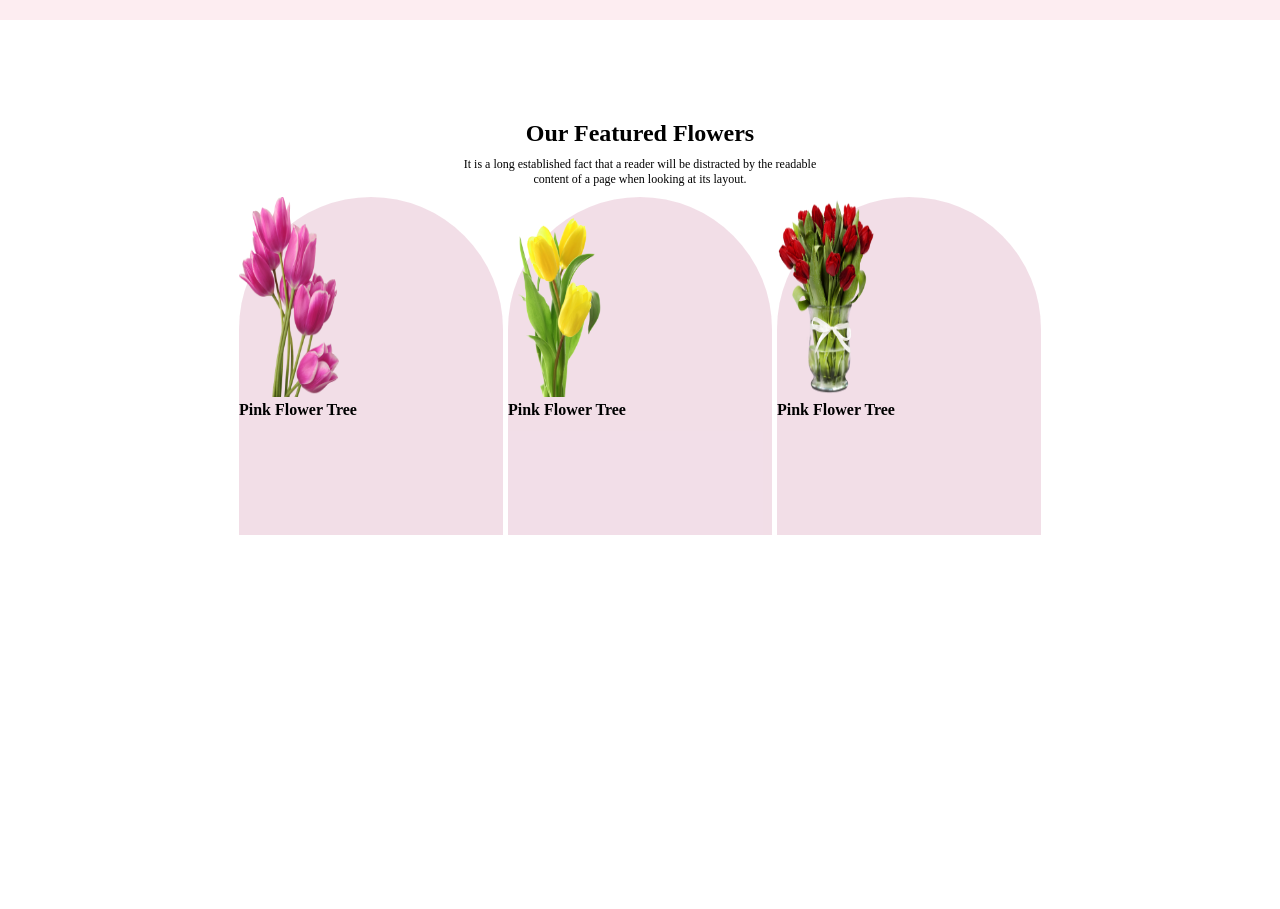
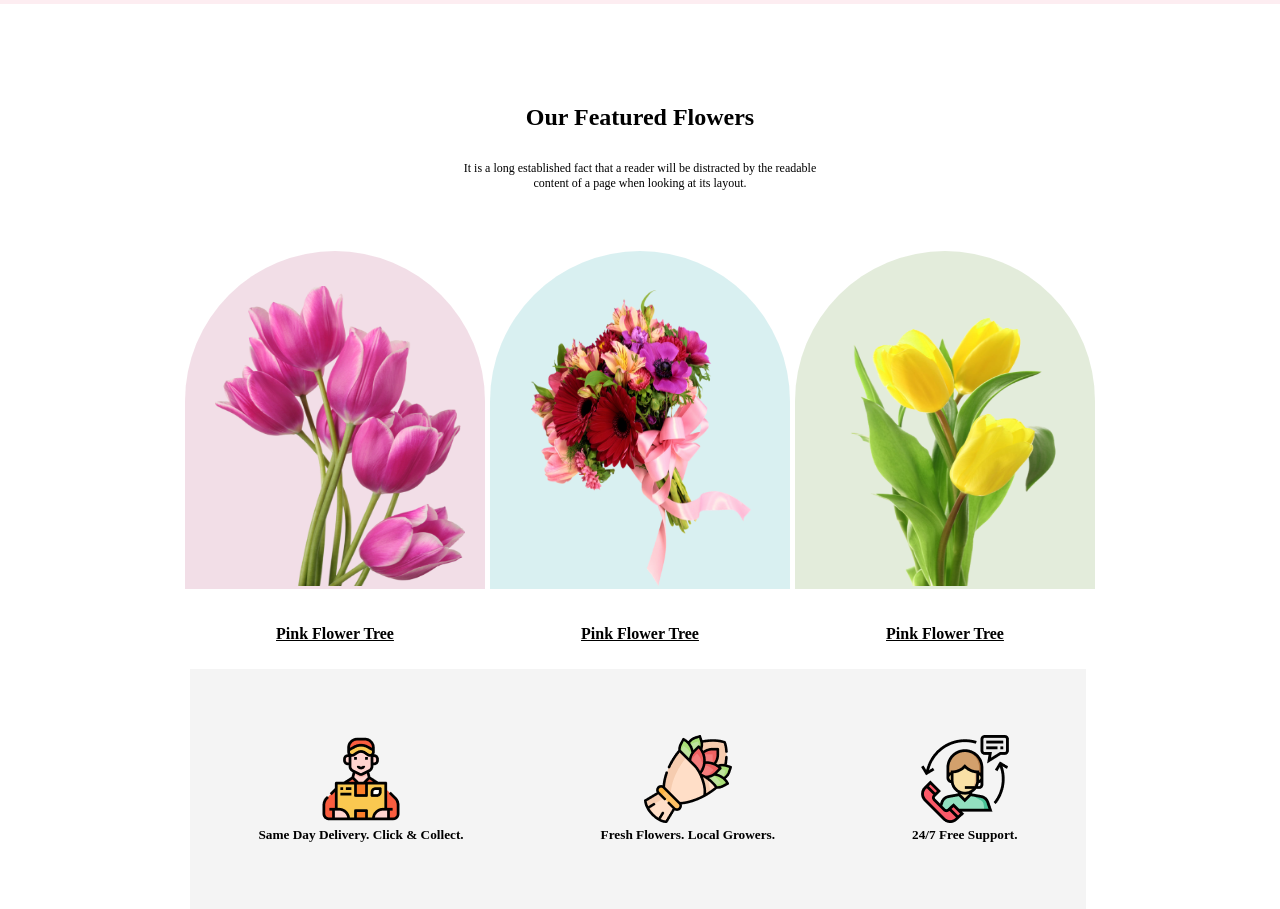
Before and after one commit to Taohid16/my-flower-shop, a plain HTML site: page index.html in a window 1280 px wide. Shown: the part 840-1749 px from the top of the page. Before the commit the page ends 1375 px from the top, so only its background shows below. Drawn offline with Linux system fonts and the light colour scheme.

Commit message:
added order section

```diff
--- a/index.css
+++ b/index.css
@@ -6,7 +6,7 @@
 
 .banner-container{
     display: flex;
-    height: 100vh;
+    height: 98vh;
     align-items: center;
     justify-content: space-evenly;
     background-color: #E554731A;
@@ -63,17 +63,40 @@
     gap: 5px;
 
 }
-.featured-flower{
-    width: 264px;
+.featured-flower1{
+    width: 300px;
     height: 338px;
     flex-shrink: 0;
     border-radius: 300px 300px 0px 0px;
     background: rgba(167, 33, 98, 0.15);
+    margin-top: 30px;
+    text-align: center;
+    text-decoration: underline;
+}
+.featured-flower2{
+    width: 300px;
+    height: 338px;
+    flex-shrink: 0;
+    border-radius: 300px 300px 0px 0px;
+    background: rgba(5, 151, 160, 0.15);
+    margin-top: 30px;
+    text-align: center;
+    text-decoration: underline;
+}
+.featured-flower3{
+    width: 300px;
+    height: 338px;
+    flex-shrink: 0;
+    border-radius: 300px 300px 0px 0px;
+    background: rgba(71, 125, 17, 0.15);
+    margin-top: 30px;
+    text-align: center;
+    text-decoration: underline;
 }
 .Flower{
-    width: 100px;
-    height: 200px;
-
+    width: 250px;
+    height: 300px;
+    margin: 35px  30px;
 }
 
 .featured-desc > p,h2{
@@ -83,9 +106,21 @@
     margin-top: 100px ;
 }
 .featured-header{
-    font-weight: 700;
+    font-weight: 900;
 }
 .featured-para{
     font-size: 12px;
-    padding: 10px;
+    padding: 30px;
 }
+.order-section{
+    display: flex;
+    height: 30vh;
+    margin-top: 80px;
+    width: 100%;
+    background-color: rgba(39, 39, 39, 0.05);;
+    justify-content: space-around;
+    align-items: center;
+    text-align: center;
+    width: 70%;
+    margin-left: 190px;
+}
--- a/index.html
+++ b/index.html
@@ -31,21 +31,34 @@
             <p class="featured-para">It is a long established fact that a reader will be distracted by the readable <br> content of a page when looking at its layout.</p>
             </div>
             <div class="featured-img">
-                <div class="featured-flower">
+                <div class="featured-flower1">
                 <img class="Flower" src="./Flower Asset/pngwing 6.png" alt="">
-                <h4>Pink Flower Tree</h4>
+                    <div class="img-footer">  <h4>Pink Flower Tree</h4> </div>
                 </div>
-                <div class="featured-flower">
+                <div class="featured-flower2">
+                <img class="Flower" src="./Flower Asset/pngwing 5.png" alt="">
+                <div class="img-footer">  <h4>Pink Flower Tree</h4> </div>
+                </div>
+                <div class="featured-flower3">
                 <img class="Flower" src="./Flower Asset/pngwing 7.png" alt="">
-                <h4>Pink Flower Tree</h4>
-                </div>
-                <div class="featured-flower">
-                <img class="Flower" src="./Flower Asset/pngwing 8.png" alt="">
-                <h4>Pink Flower Tree</h4>
+                   <div class="img-footer"> <h4>Pink Flower Tree</h4> </div>
                 </div>
             </div>
         </div>
-
+        <div class="order-section">
+            <div class="order-section1">
+                <img src="./Flower Asset/Group 57.png" alt="">
+                <h5>Same Day Delivery. Click & Collect.</h5>
+            </div>
+            <div class="order-section2">
+                <img src="./Flower Asset/Group 58.png" alt="">
+                <h5>Fresh Flowers. Local Growers.</h5>
+            </div>
+            <div class="order-section3">
+                <img src="./Flower Asset/Group 59.png" alt="">
+                <h5>24/7 Free Support.</h5>
+            </div>
+        </div>
     </main>
     <header>
 
```
